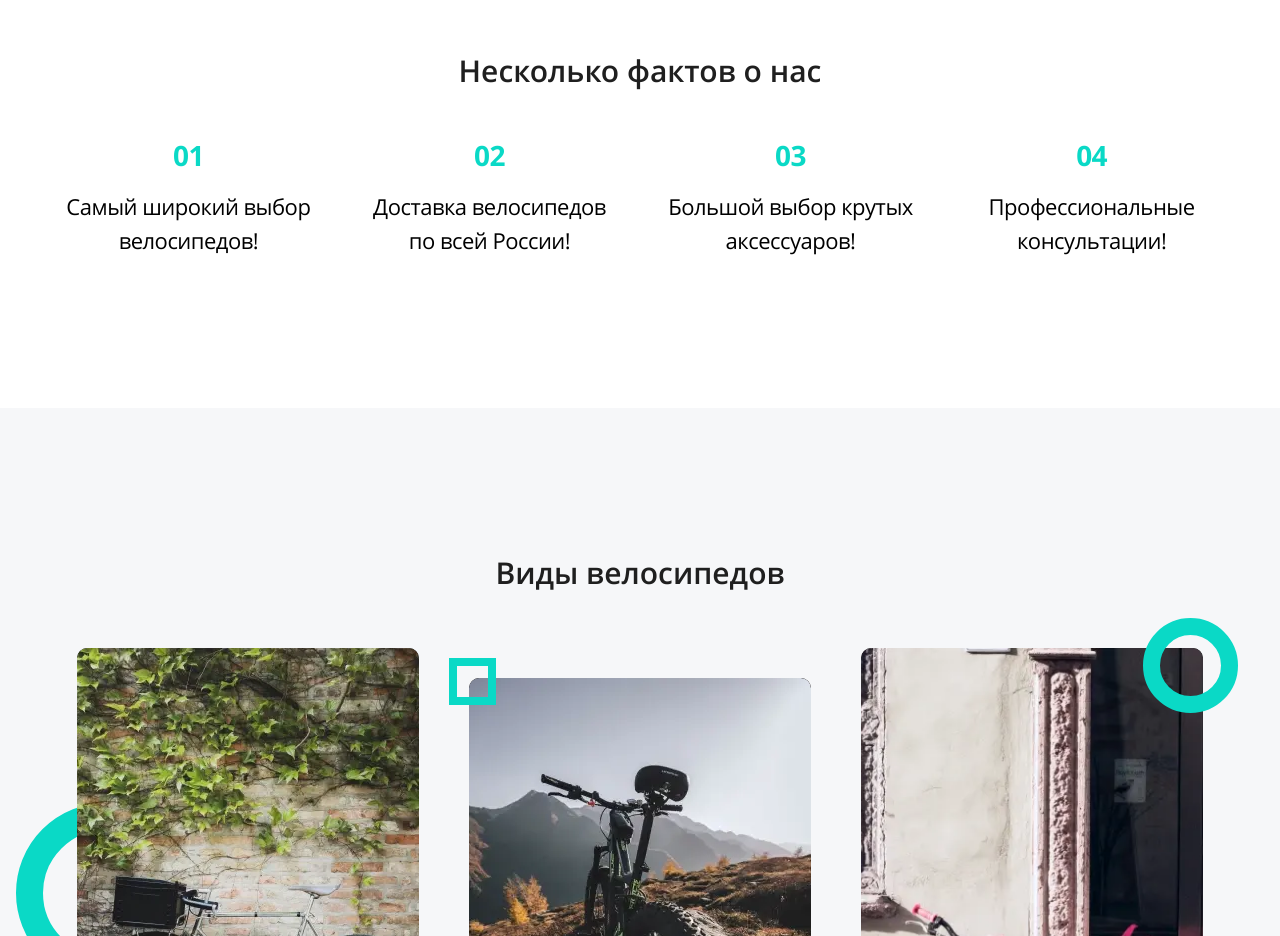
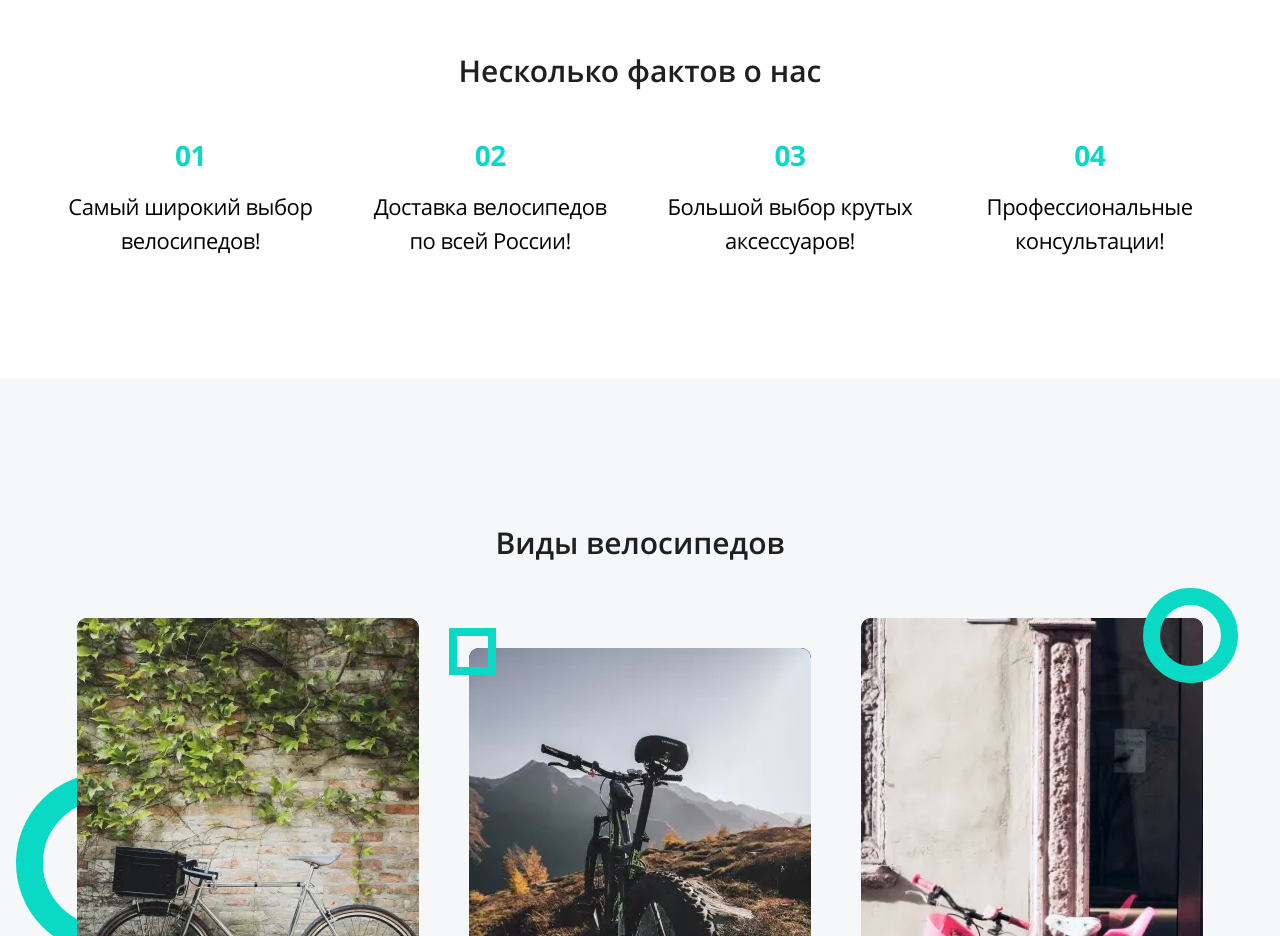
Before and after one commit to iShangareev/bicycles, a website: page source/index.html in a window 1280 px wide. Shown: the part 920-1856 px from the top of the page. Drawn offline with nearby package versions, Linux system fonts and the light colour scheme; files that its build step writes are made by us from their sources.

Commit message:
Исправил замечания по переполнению

```diff
--- a/source/sass/blocks/about.scss
+++ b/source/sass/blocks/about.scss
@@ -18,7 +18,8 @@
   margin-top: 50px;
   display: flex;
   flex-wrap: wrap;
-  justify-content: space-between;
+  justify-content: center;
+  gap: 45px;
   padding: 0;
   counter-reset: section;
   list-style-type: none;
@@ -27,7 +28,6 @@
 .about__list-item {
   display: flex;
   flex-direction: column;
-  margin-bottom: 30px;
   max-width: 22%;
   font-size: 22px;
   line-height: 34px;
```
Also changed, not shown: build/css/style.min.css, 1 other file.
